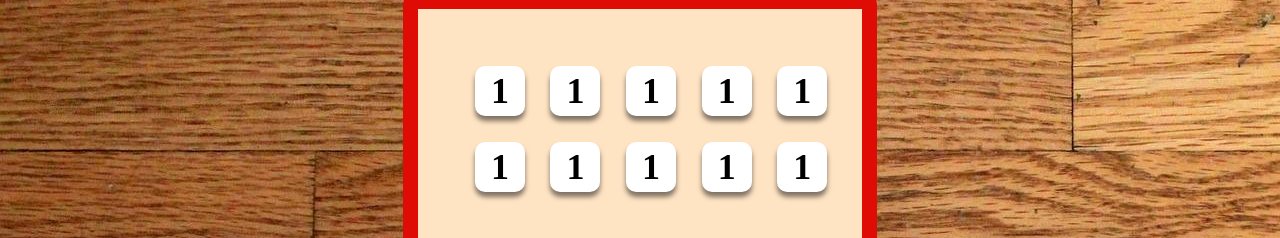
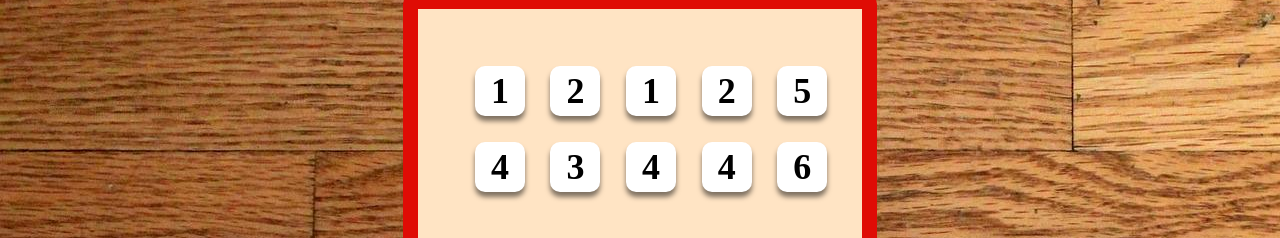
Before and after one commit to remarshal/tenzies-game, a React (Create React App) app: page / in a window 1280 px wide. Shown: the part 204-442 px from the top of the page. Built offline with nearby package versions, Linux system fonts and the light colour scheme.

Commit message:
added state, mapped array to assign random numbers

```diff
--- a/src/App.jsx
+++ b/src/App.jsx
@@ -1,34 +1,26 @@
+import React, { useState }  from 'react';
 import "./style.css";
 import Dice from "./Components/Dice";
 
 function App() {
+  const [dice, setDice] = useState(allNewDice());
 
   function allNewDice() {
     const newDice = [];
     for (let i = 0; i < 10; i++) {
       newDice.push(Math.floor(Math.random() * 6) + 1);
-
     }
     return newDice;
   }
 
-  console.log(allNewDice());
+  const diceNumbers = dice.map(number => <Dice value={number} />);
 
   return (
     <main>
       <h1>Tenzies Game</h1>
       <div className="container">
         <div className="dice--container">
-          <Dice value="1" />
-          <Dice value="1" />
-          <Dice value="1" />
-          <Dice value="1" />
-          <Dice value="1" />
-          <Dice value="1" />
-          <Dice value="1" />
-          <Dice value="1" />
-          <Dice value="1" />
-          <Dice value="1" />
+          {diceNumbers}
         </div>
       </div>
       <h3>marshal.rocks</h3>
```
